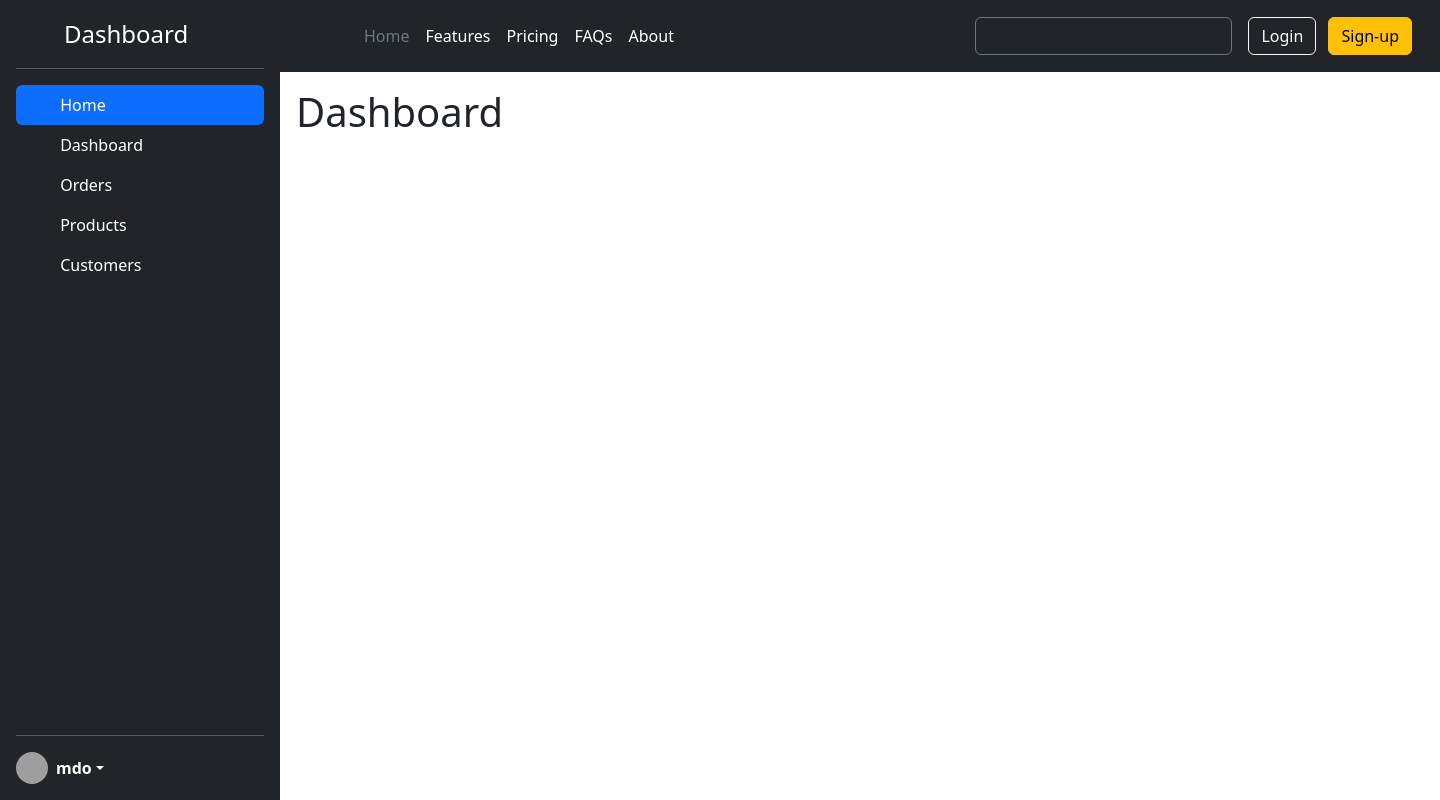
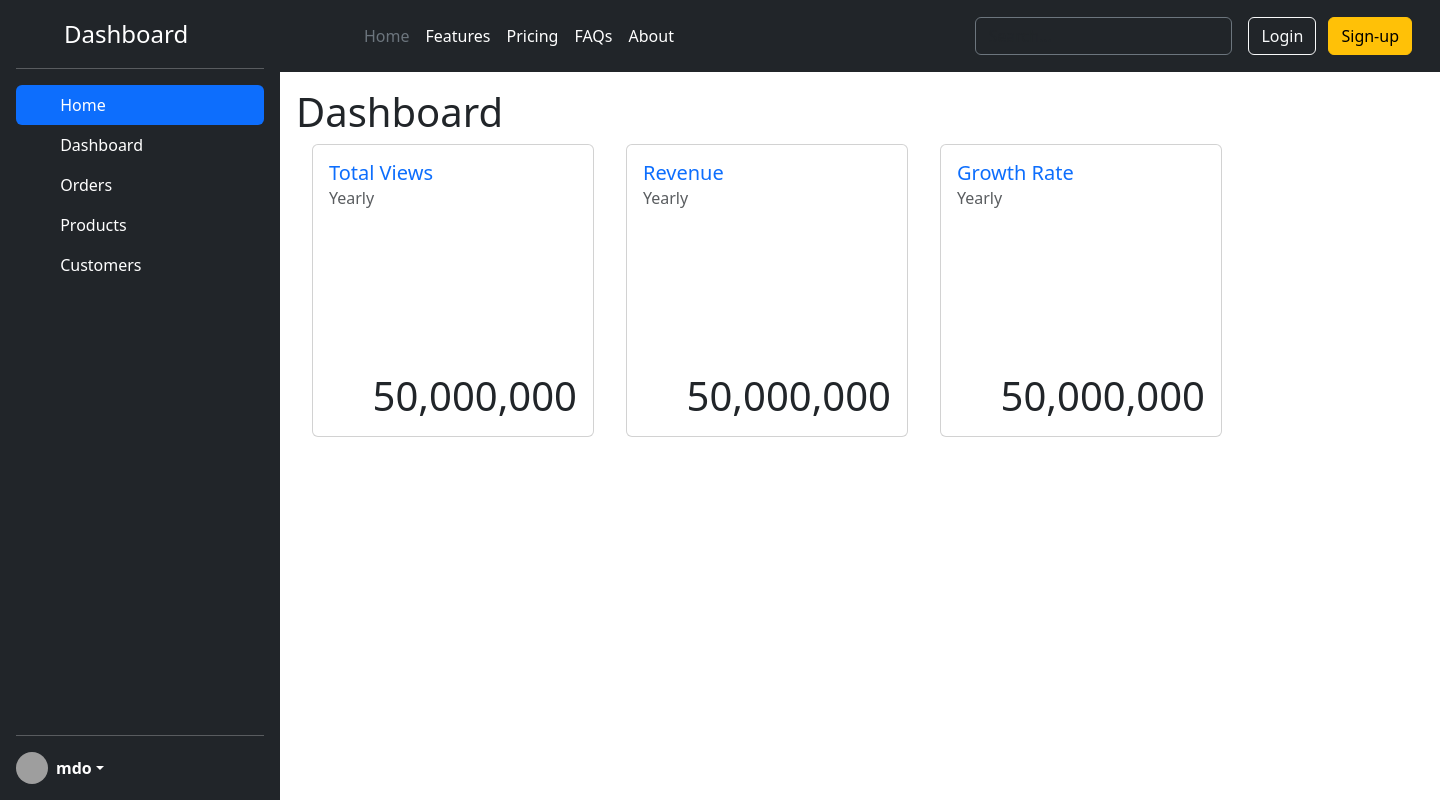
Before and after one commit to asileayuba/100-days-of-code, a Django app: page /dashboard in a window 1440 px wide. Run offline with Django 5.2, Linux system fonts and the light colour scheme; a map, chart or similar area stays blank; some libraries are stand-ins or nearby versions; grey boxes are pictures that could not be loaded.

Commit message:
Day 28: Building an Analytics Dashboard

```diff
--- a/analytics/core/templates/dashboard.html
+++ b/analytics/core/templates/dashboard.html
@@ -1,5 +1,4 @@
 {% extends "base.html" %}
-
 {% block content %}
 <div class="d-flex">
   {% include "sidebar.html" %}
@@ -7,11 +6,52 @@
     {% include "header.html" %}
     <div class="my-3 mx-3">
       <h1>Dashboard</h1>
+      <div class="d-flex">
+
+        <!-- Card for Total Views -->
+        <div class="col-3 mx-3">
+          <div class="card">
+            <div class="card-body">
+              <h5 class="card-title text-primary">Total Views</h5>
+              <h6 class="card-subtitle mb-2 text-muted">Yearly</h6>
+              <div>
+                <canvas id="total-views"></canvas>
+              </div>
+              <h1 class="card-text text-end">50,000,000</h1>
+            </div>
           </div>
         </div>
 
+        <!-- Card for Revenue -->
+        <div class="col-3 mx-3">
+          <div class="card">
+            <div class="card-body">
+              <h5 class="card-title text-primary">Revenue</h5>
+              <h6 class="card-subtitle mb-2 text-muted">Yearly</h6>
+              <div>
+                <canvas id="revenue"></canvas>
+              </div>
+              <h1 class="card-text text-end">50,000,000</h1>
+            </div>
+          </div>
+        </div>
 
+        <!-- Card for Growth Rate -->
+        <div class="col-3 mx-3">
+          <div class="card">
+            <div class="card-body">
+              <h5 class="card-title text-primary">Growth Rate</h5>
+              <h6 class="card-subtitle mb-2 text-muted">Yearly</h6>
+              <div>
+                <canvas id="growth-rate"></canvas>
+              </div>
+              <h1 class="card-text text-end">50,000,000</h1>
+            </div>
+          </div>
+        </div>
 
       </div>
-
+    </div>
+  </div>
+</div>
 {% endblock content %}
```
Lines whose indentation alone changed are shown as unchanged.
